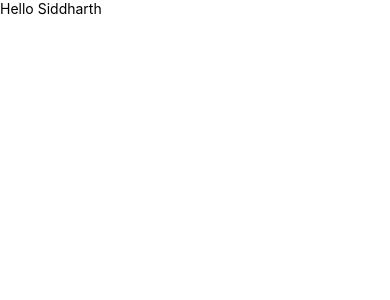
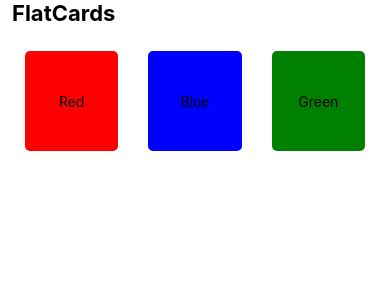
Before and after one commit to OfficialSiddharthBisht/react-native-app1, a React Native app: screen / in a window 390 px wide. Shown: the top 300 px of the page. Built offline with nearby package versions, Linux system fonts and the light colour scheme.

Commit message:
feat: flat card component

```diff
--- a/App.js
+++ b/App.js
@@ -1,14 +1,12 @@
 import React from "react";
 import {SafeAreaView, ScrollView, View, Text,StyleSheet} from 'react-native'
-
+import FlatCard from './components/FlatCard'
 function App(){
   return(
     <SafeAreaView>
       <ScrollView>
         <View>
-          <Text>
-            Hello Siddharth
-          </Text>
+          <FlatCard />
         </View>
       </ScrollView>
     </SafeAreaView>
--- a/components/FlatCard.js
+++ b/components/FlatCard.js
@@ -4,9 +4,49 @@ import React from 'react'
 export default function FlatCard() {
   return (
     <View>
-      <Text>FlatCard</Text>
+      <Text style= {styles.headingText}>FlatCards</Text>
+      <View style={styles.container}>
+        <View style={[styles.card,styles.cardOne]}>
+          <Text>Red</Text>
+        </View>
+        <View style={[styles.card,styles.cardTwo]}>
+          <Text>Blue</Text>
+        </View>
+        <View style={[styles.card,styles.cardThree]}>
+          <Text>Green</Text>
+        </View>
+      </View>
     </View>
   )
 }
 
-const styles = StyleSheet.create({})
+const styles = StyleSheet.create({
+  headingText :{
+    fontSize: 22,
+    fontWeight:"bold",
+    paddingHorizontal: 12,
+  },
+  container:{
+    flex:1,
+    flexDirection: 'row',
+    padding:10
+  },
+  card:{
+    flex:1,
+    height:100,
+    width:100,
+    justifyContent:'center',
+    alignItems: 'center',
+    margin: 15,
+    borderRadius: 5,
+  },
+  cardOne:{
+    backgroundColor:"red",
+  },
+  cardTwo:{
+    backgroundColor:"blue"
+  },
+  cardThree: {
+    backgroundColor:"green",
+  }
+})
```
